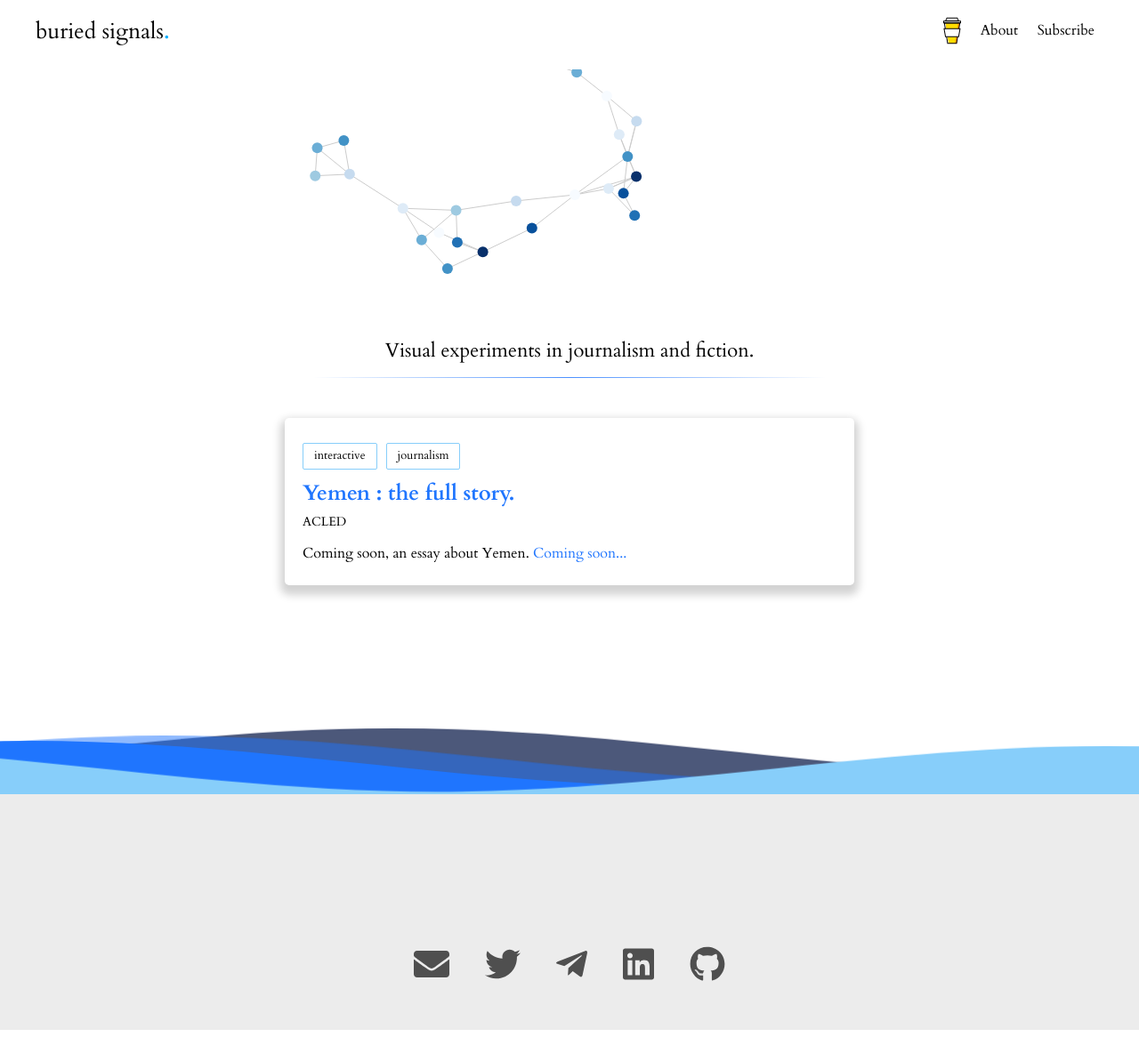
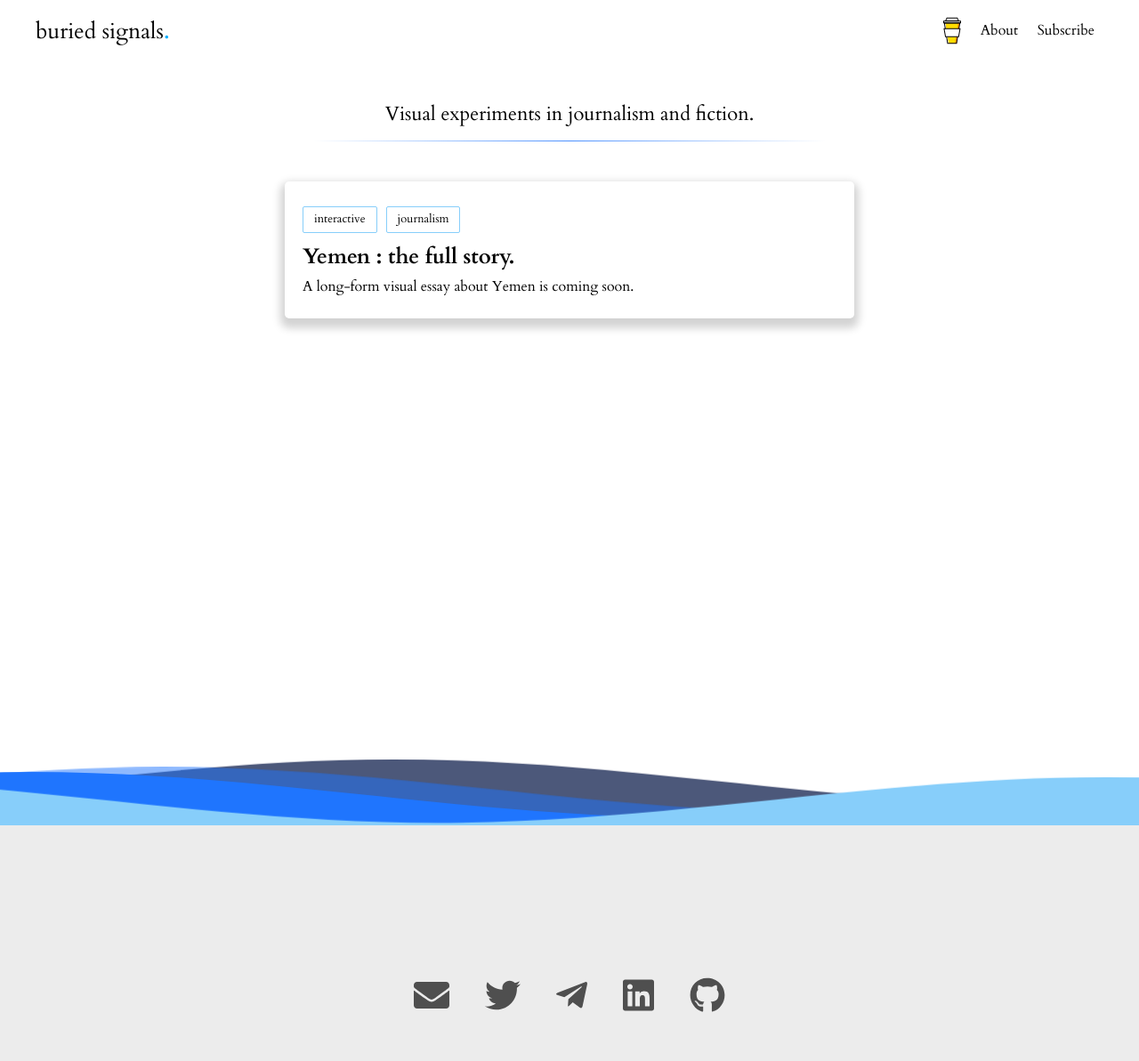
Before and after one commit to buriedsignals/blog, a Jekyll site: the page built from index.markdown, in a window 1280 px wide. Shown: the whole page at 89% size. Built offline with Jekyll 4.4.1, drawn with Linux system fonts in a browser that asks for light colours; before the commit the page ends 1158 px from its top, so only the background shows below that; part of the change alters nothing that is shown; grey boxes are pictures that could not be loaded.

Commit message:
found the markdown error

```diff
--- a/_posts/2021-01-22-yemen.markdown
+++ b/_posts/2021-01-22-yemen.markdown
@@ -3,8 +3,7 @@ layout: post
 title:  "Yemen : the full story."
 date:   2021-01-22 13:33:22 +0100
 category: journalism
-contributor: "ACLED"
 interactive: true
-description: "Coming soon, an essay about Yemen."
+description: "A long-form visual essay about Yemen is coming soon."
 ---
 Lorem ipsum.
--- a/index.markdown
+++ b/index.markdown
@@ -1,131 +1,12 @@
 ---
 layout: default
 ---
-<div id="d3-header">
-   <script type="text/javascript">
-   const bounds = document.getElementById("d3-header");
-   var w = 500;
-   var h = 250;
 
-//Original data
-var dataset = {
-    nodes: [
-    { }, { }, { }, { }, { }, { }, { }, { }, { }, { }, { }, { },
-    { }, { }, { }, { }, { }, { }, { }, { }, { }, { }, { }, { }
-    ],
-    edges: [
-    { source: 0, target: 1 },
-    { source: 0, target: 2 },
-    { source: 0, target: 4 },
-    { source: 1, target: 5 },
-    { source: 2, target: 5 },
-    { source: 2, target: 5 },
-    { source: 3, target: 4 },
-    { source: 5, target: 8 },
-    { source: 5, target: 9 },
-    { source: 6, target: 7 },
-    { source: 6, target: 10 },
-    { source: 7, target: 8 },
-    { source: 7, target: 5 },
-    { source: 8, target: 9 },
-    { source: 8, target: 10 },
-    { source: 8, target: 1 },
-    { source: 10, target: 9 },
-    { source: 10, target: 8 },
-    { source: 11, target: 9 },
-    { source: 12, target: 11 },
-    { source: 13, target: 12 },
-    { source: 14, target: 13 },
-    { source: 15, target: 12 },
-    { source: 16, target: 9 },
-    { source: 17, target: 16 },
-    { source: 17, target: 15 },
-    { source: 17, target: 14 },
-    { source: 18, target: 17 },
-    { source: 18, target: 19 },
-    { source: 19, target: 20 },
-    { source: 19, target: 12 },
-    { source: 19, target: 13 },
-    { source: 20, target: 21 },
-    { source: 20, target: 22 },
-    { source: 20, target: 23 },
-    { source: 21, target: 22 },
-    { source: 22, target: 23 }
-    ]
-};
-
-//Initialize a simple force layout, using the nodes and edges in dataset
-var force = d3.forceSimulation(dataset.nodes)
-            .force("charge", d3.forceManyBody())
-            .force("link", d3.forceLink(dataset.edges))
-            .force("center", d3.forceCenter().x(w/2).y(h/2));
-
-var colors = d3.scaleOrdinal(d3.schemeBlues[9]);
-//Create SVG element
-var svg = d3.select(bounds)
-        .append("svg")
-        .attr("width", w)
-        .attr("height", h);
-
-//Create edges as lines
-var edges = svg.selectAll("line")
-    .data(dataset.edges)
-    .enter()
-    .append("line")
-    .style("stroke", "#ccc")
-    .style("stroke-width", 1);
-
-//Create nodes as circles
-var nodes = svg.selectAll("circle")
-    .data(dataset.nodes)
-    .enter()
-    .append("circle")
-    .attr("r", 6)
-    .style("fill", function(d, i) {
-    return colors(i);
-    })
-    .call(d3.drag()  //Define what to do on drag events
-    .on("start", dragStarted)
-    .on("drag", dragging)
-    .on("end", dragEnded));
-
-//Every time the simulation "ticks", this will be called
-force.on("tick", function() {
-
-    edges.attr("x1", function(d) { return d.source.x; })
-        .attr("y1", function(d) { return d.source.y; })
-        .attr("x2", function(d) { return d.target.x; })
-        .attr("y2", function(d) { return d.target.y; });
-
-    nodes.attr("cx", function(d) { return d.x; })
-        .attr("cy", function(d) { return d.y; });
-
-});
-
-//Define drag event functions
-function dragStarted(d) {
-    if (!d3.event.active) force.alphaTarget(0.3).restart();
-    d.fx = d.x;
-    d.fy = d.y;
-}
-
-function dragging(d) {
-    d.fx = d3.event.x;
-    d.fy = d3.event.y;
-}
-
-function dragEnded(d) {
-    if (!d3.event.active) force.alphaTarget(0);
-    d.fx = null;
-    d.fy = null;
-}
-   </script>
-</div>
 <div class="articles-wrapper">
    <h4>Visual experiments in journalism and fiction.</h4>
    <hr class="soft-separator">
    {% for post in site.posts %}
-      <div class="article-list-item">
+      <a href="{{ post.url }}" class="article-list-item">
          <div class="article-labels">
             {% if post.interactive %}
                <div class="article-tag">
@@ -136,11 +17,11 @@ function dragEnded(d) {
                   <span>{{ post.category }}</span>
                </div>
          </div>
-         <a href="{{ post.url }}">
             <h2>{{ post.title }}</h2>
-         </a>
+         {% if post.contributor %}
          <div class="article-contributors"> {{ post.contributor }} </div>
-         <div class="article-description"> {{ post.description }} <a href="{{ post.url }}">Coming soon...</a></div>
-      </div>
+         {% endif %}
+         <div class="article-description"> {{ post.description }}</div>
+      </a>
    {% endfor %}
 </div>
```
